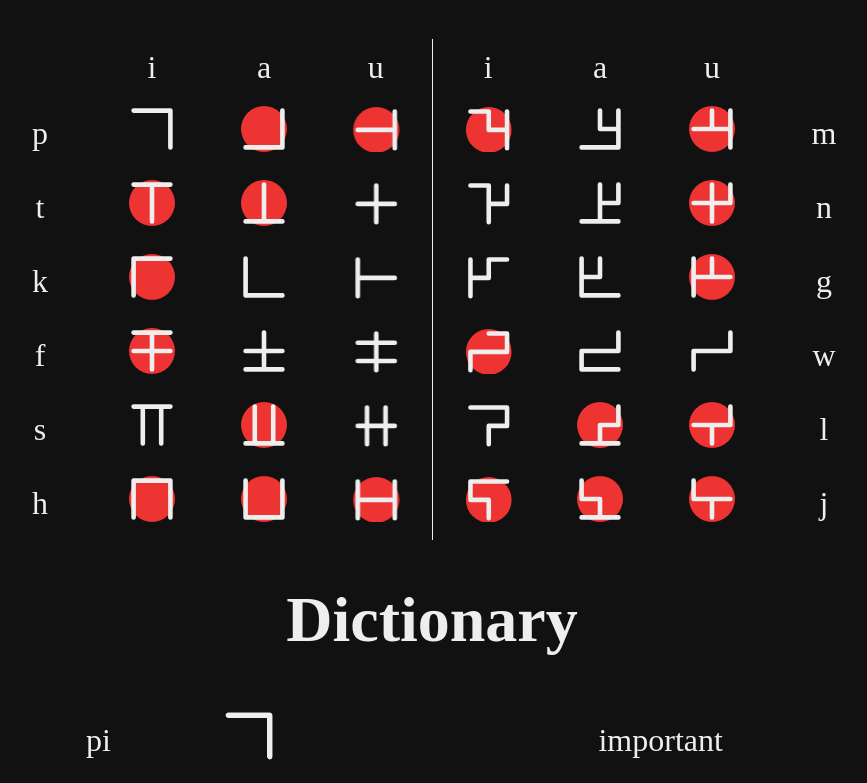
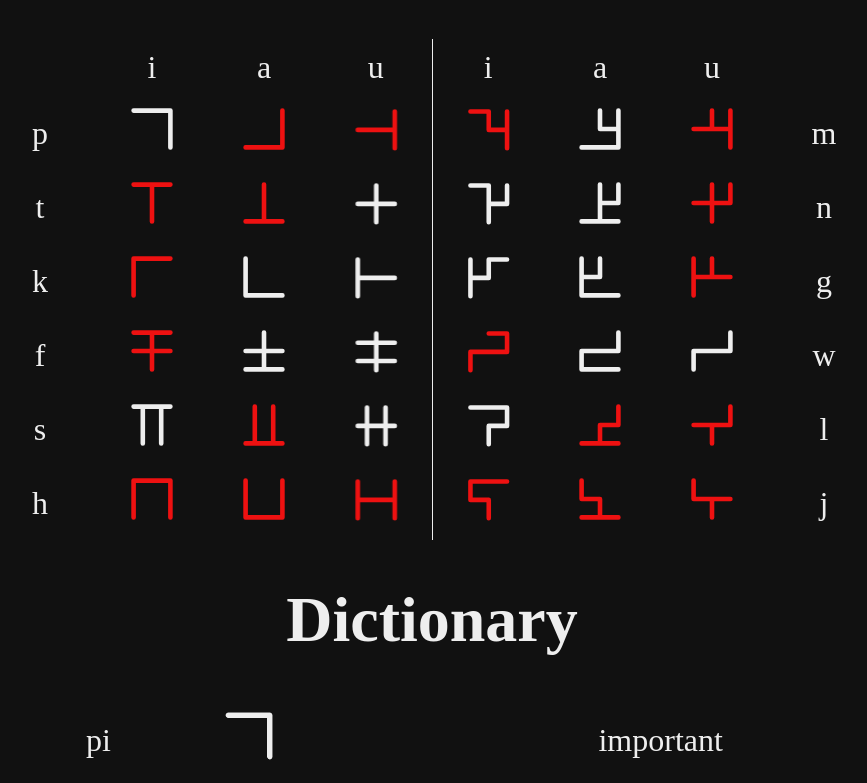
Before and after one commit to Alex-Fischman/conworld, a plain HTML site: page index.html in a window 1280 px wide. Shown: the part 1338-2121 px from the top of the page, without its empty margins (208-1075 px from the left). Drawn offline with Linux system fonts and the light colour scheme.

Commit message:
Updates + casting details

```diff
--- a/index.html
+++ b/index.html
@@ -36,7 +36,7 @@
 		</div>
 		<div id="Magic"><h1>Magic</h1>
 			<canvas id="magic"></canvas>
-			<p>All living creatures can hold a certain amount of mana. All thinking creatures can use mana to cast spells. However, if a creature runs out of mana, it dies. Different creatures will have naturally varying maximum mana pools and regeneration rates, but the differences aren't signifigant.</p>
+			<p>All living creatures can hold a certain amount of mana. All thinking creatures can use mana to cast spells. However, if a creature runs out of mana, it dies.<br>Casting is done by creating shapes in the universe. (Speaking the spell helps create the shape but is not strictly necessary.) Casting is normally accomplished by channeling mana through a body part, but mana can also be channeled through any object that the thinking creature can use as a part of itself (for example, a sword).</p>
 		</div>
 		<div id="Creatures"><h1>Creatures</h1>
 			<table id="creatures">
--- a/index.js
+++ b/index.js
@@ -58,11 +58,11 @@ const getContext = canvas => {
 	return context;
 };
 
-const drawSymbol = (context, symbol, defaultColor = true) => {
+const drawSymbol = (context, symbol, color = "#EEE") => {
 	context.lineCap = "round";
 	context.lineJoin = "round";
 	context.lineWidth = 0.2;
-	if (defaultColor) context.strokeStyle = "#EEE";
+	context.strokeStyle = color;
 
 	const line = (a, b, c, d) => { context.moveTo(a, b); context.lineTo(c, d); };
 	const normalVowelLine = () => {
@@ -145,15 +145,9 @@ const drawSymbol = (context, symbol, defaultColor = true) => {
 		const tr = createChild(orthography, "tr");
 		createChild(tr, "td").innerText = [..."ptkfsh"][i];
 		for (let j = 0; j < 6; ++j) {
+			const word = consonants[i + 6 * Math.floor(j / 3)] + vowels[j % 3];
 			const context = getContext(createChild(createChild(tr, "td"), "canvas"));
-			const root = consonants[i + 6 * Math.floor(j / 3)] + vowels[j % 3];
-			if (!defs.hasOwnProperty(root)) {
-				context.fillStyle = "#E33";
-				context.beginPath();
-				context.arc(0, 0, 1, 0, Math.PI * 2);
-				context.fill();
-			}
-			drawSymbol(context, root);
+			drawSymbol(context, word, defs.hasOwnProperty(word) ? "#EEE" : "#E11");
 		}
 		createChild(tr, "td").innerText = [..."mngwlj"][i];
 	}
@@ -206,7 +200,6 @@ const drawSymbol = (context, symbol, defaultColor = true) => {
 			context.stroke();
 		}
 		context.lineWidth = 0.2;
-		context.strokeStyle = "#111";
 		context.save();
 		context.translate(x, y);
 		context.scale(0.1, 0.1);
@@ -214,7 +207,7 @@ const drawSymbol = (context, symbol, defaultColor = true) => {
 		context.beginPath();
 		context.arc(0, 0, 2, 0, Math.PI * 2);
 		context.fill();
-		drawSymbol(context, elements[i], false);
+		drawSymbol(context, elements[i], "#111");
 		context.restore();
 	}
 }
```
